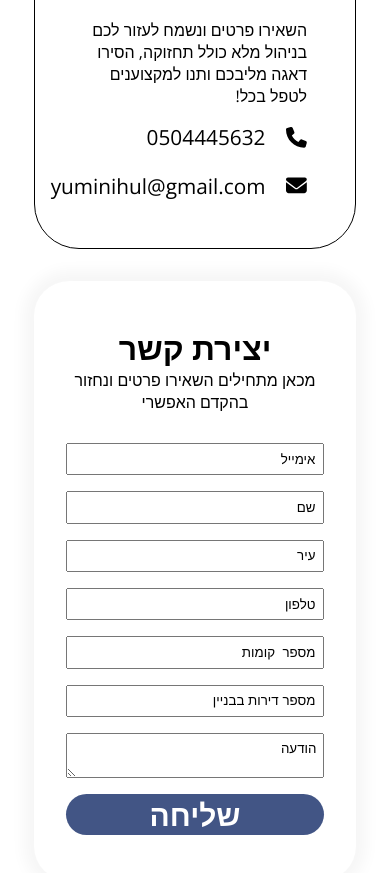
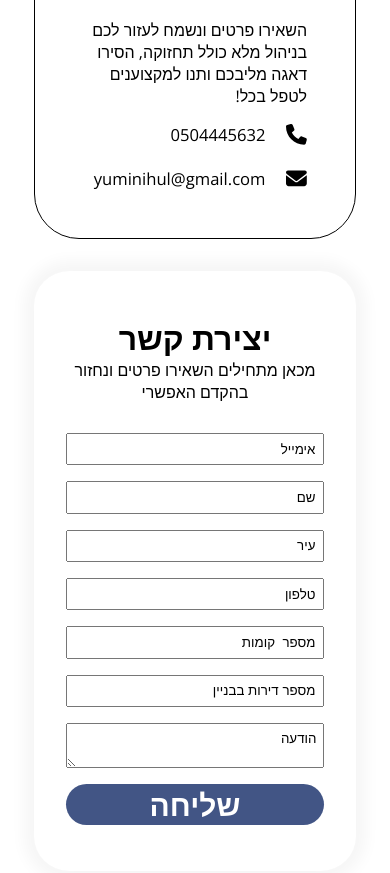
Before and after one commit to TsuriH/YomiBuildingManagment, a React (Create React App) app: page / in a window 390 px wide. Shown: the part 1540-2413 px from the top of the page. Built offline with nearby package versions, Linux system fonts and the light colour scheme.

Commit message:
minimize in the contact the phone number and the email address

```diff
--- a/src/Components/Layout/Contact/Contact.css
+++ b/src/Components/Layout/Contact/Contact.css
@@ -201,6 +201,15 @@
         font-size: 1em;
     }
 
+    .Contact .email p {
+        font-size: 80%;
+    }
+
+    .Contact .phone p {
+        font-size: 80%;
+
+    }
+
 }
 
 @media (max-width: 768px) {
@@ -227,9 +236,9 @@
     }
 
 
- }
+}
 
- @media (min-width: 750px) and (max-width:1300px){
+@media (min-width: 750px) and (max-width:1300px) {
     .Contact .content {
         display: flex;
         flex-direction: column;
@@ -246,4 +255,4 @@
         border-radius: 45px;
         max-width: 90%;
     }
- }
+}
```
